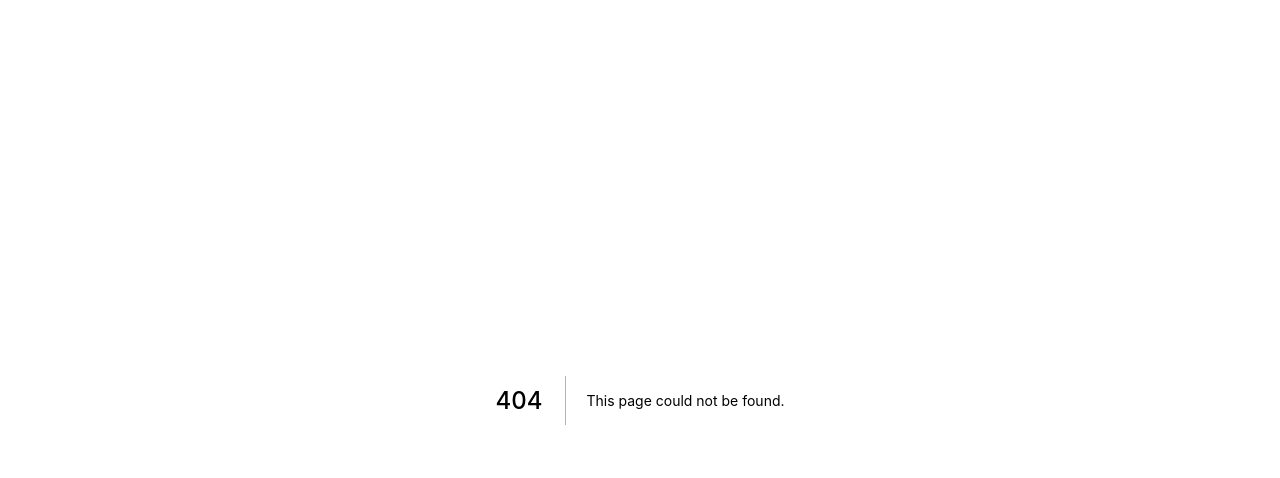
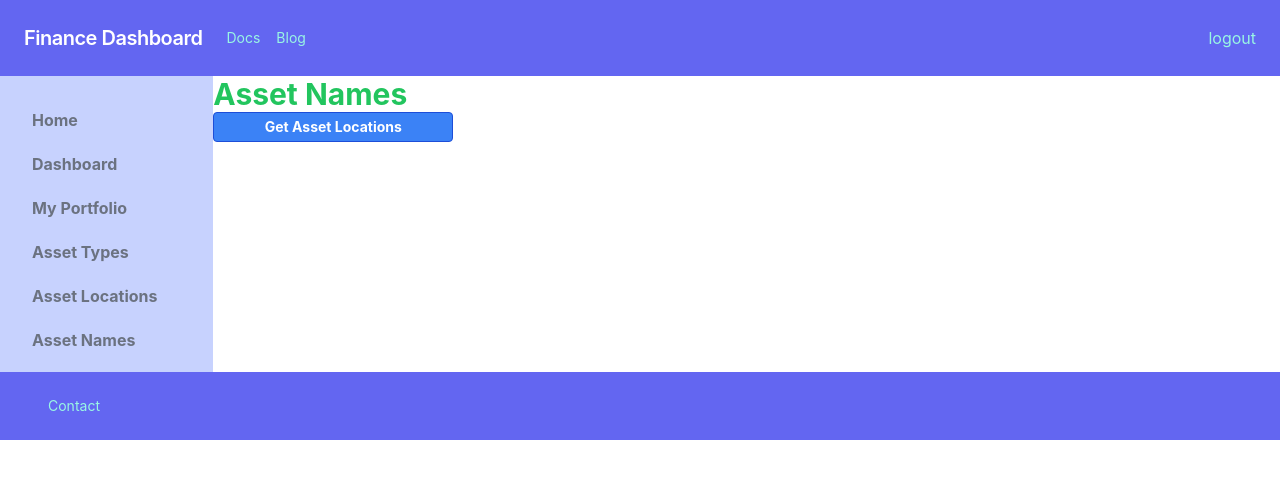
Before and after one commit to haugkjet/personal-portfolio, a Next.js app: page /assetLocations in a window 1280 px wide. Before the commit this address had no page. Shown: the top 478 px of the page. Built offline with nearby package versions, Linux system fonts and the light colour scheme.

Commit message:
Added asset locations

```diff
--- a/components/SideBar.js
+++ b/components/SideBar.js
@@ -35,7 +35,7 @@ function SideBar() {
           </Link>
         </div>
         <div className="m-5 mt-1">
-          <Link href="/assetLocation">
+          <Link href="/assetLocations">
             <div className="mx-3 text-gray-500 text-xm text-l font-bold">
               Asset Locations
             </div>
--- /dev/null
+++ b/pages/api/assetLocations.js
@@ -0,0 +1,12 @@
+export default function handler(req, res) {
+  res.status(200).json({
+    assetLocations: [
+      { id: "1", name: "Binance" },
+      { id: "2", name: "Coinbase" },
+      { id: "3", name: "City Index" },
+      { id: "4", name: "Bittrex" },
+      { id: "5", name: "DNB" },
+      { id: "6", name: "Nordax" },
+    ],
+  });
+}
--- a/pages/assetLocation.js
+++ /dev/null
@@ -1,21 +0,0 @@
-import { Fragment, useState } from "react";
-
-import TopBar from "../components/TopBar";
-import SideBar from "../components/SideBar";
-
-import Footer from "../components/Footer";
-
-export default function FetchassetLocations() {
-  return (
-    <Fragment>
-      <TopBar></TopBar>
-      <div className="flex">
-        <SideBar></SideBar>
-        <div className="w-3/4">
-          <h1 className="text-3xl text-green-500 font-bold">Asset Locations</h1>
-        </div>
-      </div>
-      <Footer></Footer>
-    </Fragment>
-  );
-}
--- /dev/null
+++ b/pages/assetLocations.js
@@ -0,0 +1,54 @@
+import { Fragment, useState } from "react";
+
+import TopBar from "../components/TopBar";
+import SideBar from "../components/SideBar";
+
+import Footer from "../components/Footer";
+
+export default function FetchassetLocations(props) {
+  const [assetLocations, setAssetLocations] = useState(props.assetLocations);
+
+  async function fetchAssetLocationsData() {
+    console.log(`Fetching AssetLocations`);
+
+    const req = `/api/assetLocations`;
+    const response = await fetch(req);
+    const data = await response.json(response);
+    const res = await data;
+
+    setAssetLocations(data.assetLocations);
+    return res;
+  }
+
+  const clickHandler = () => {
+    fetchAssetLocationsData();
+  };
+
+  return (
+    <Fragment>
+      <TopBar></TopBar>
+      <div className="flex">
+        <SideBar></SideBar>
+        <div className="w-3/4">
+          <h1 className="text-3xl text-green-500 font-bold">Asset Names</h1>
+          <button
+            onClick={clickHandler}
+            className="bg-blue-500 hover:bg-blue-700 text-sm text-white font-bold py-1 px-1 border border-blue-700 rounded w-1/4"
+          >
+            Get Asset Locations
+          </button>
+          {assetLocations === undefined ? (
+            <div></div>
+          ) : (
+            <ul>
+              {assetLocations.map(function (d, idx) {
+                return <li key={idx}>{d.name}</li>;
+              })}
+            </ul>
+          )}
+        </div>
+      </div>
+      <Footer></Footer>
+    </Fragment>
+  );
+}
```
